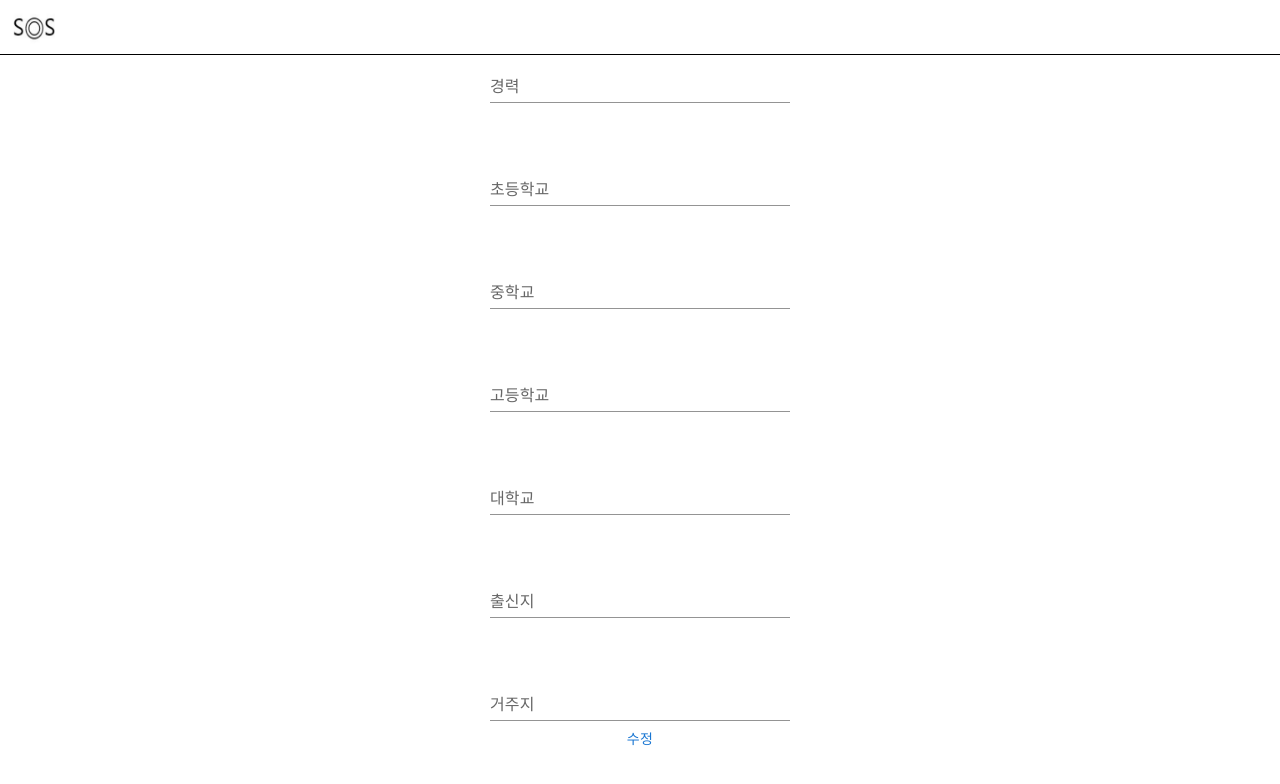
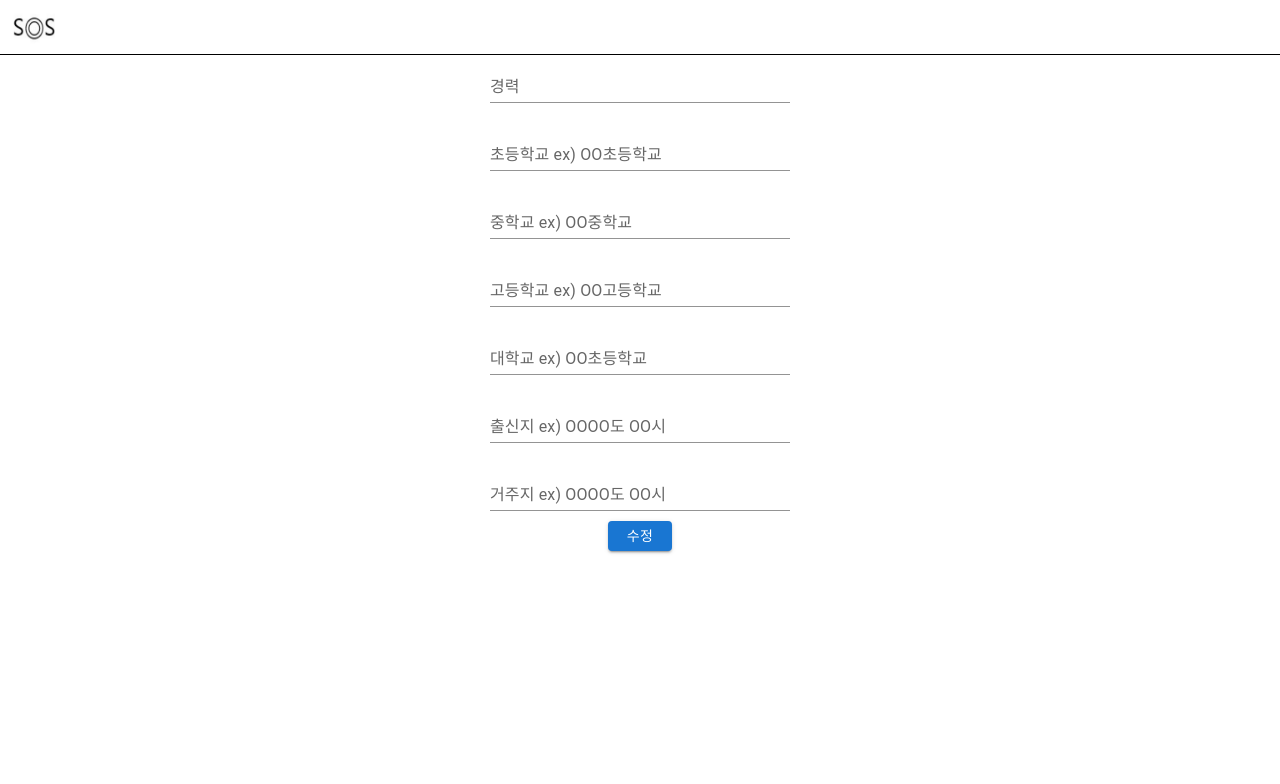
Before and after one commit to bsh01111/SOS_frontend, a React (Create React App) app: page /editProfile in a window 1280 px wide. Shown: the top 784 px of the page. Built offline with nearby package versions, Linux system fonts and the light colour scheme.

Commit message:
feat: 프로필 수정 구현

```diff
--- a/src/mypage/pages/editpost.js
+++ b/src/mypage/pages/editpost.js
@@ -2,7 +2,7 @@ import TopLogo from "../../common/component/TopLogo";
 import { useState } from "react";
 import { useHistory } from "react-router-dom";
 import { Button } from "@mui/material";
-import MypageService from "../service";
+import MyPageService from "../service";
 import * as LocalStorage from "../../lib/localStorage";
 
 const EditPost = () => {
@@ -20,10 +20,7 @@ const EditPost = () => {
   const pageHistory = useHistory();
   const onClickPostButton = async () => {
     if (!validPost()) return;
-
-    console.log(document.getElementById("content").placeholder);
-
-    const response = await MypageService.enrollPost(postInfo);
+    const response = await MyPageService.enrollPost(postInfo);
     pageHistory.push("/myPage");
   };
 
--- a/src/mypage/pages/editprofile.js
+++ b/src/mypage/pages/editprofile.js
@@ -1,9 +1,13 @@
 import TopLogo from "../../common/component/TopLogo";
-import React, { useState } from "react";
+import { useState } from "react";
+import { useHistory } from "react-router-dom";
 import { TextField, Button } from "@mui/material";
+import MyPageService from "../service";
+import * as LocalStorage from "../../lib/localStorage";
 
 const EditProfile = () => {
   const [profileInfo, setProfileInfo] = useState({
+    userId: LocalStorage.getItem("userId"),
     career: "",
     elementrySchool: "",
     middleSchool: "",
@@ -18,6 +22,12 @@ const EditProfile = () => {
     setProfileInfo(profileInfo);
   };
 
+  const pageHistory = useHistory();
+  const onClickEditProfileButton = async () => {
+    const response = await MyPageService.updateProfile(profileInfo);
+    pageHistory.push("/myPage");
+  };
+
   return (
     <>
       <TopLogo />
@@ -26,7 +36,7 @@ const EditProfile = () => {
           <TextField
             id=""
             label="경력"
-            style={styles.inputStyle}
+            style={styles.firstInputStyle}
             variant="standard"
             onChange={(e) => setValue("career", e.target.value)}
           />
@@ -34,8 +44,8 @@ const EditProfile = () => {
         <div>
           <TextField
             id="elementrySchool"
-            label="초등학교"
-            style={styles.inputStyle}
+            label="초등학교 ex) OO초등학교"
+            style={styles.secondInputStyle}
             variant="standard"
             onChange={(e) => setValue("elementrySchool", e.target.value)}
           />
@@ -43,8 +53,8 @@ const EditProfile = () => {
         <div>
           <TextField
             id="middleSchool"
-            label="중학교"
-            style={styles.inputStyle}
+            label="중학교 ex) OO중학교"
+            style={styles.secondInputStyle}
             variant="standard"
             onChange={(e) => setValue("middleSchool", e.target.value)}
           />
@@ -52,8 +62,8 @@ const EditProfile = () => {
         <div>
           <TextField
             id="highSchool"
-            label="고등학교"
-            style={styles.inputStyle}
+            label="고등학교 ex) OO고등학교"
+            style={styles.secondInputStyle}
             variant="standard"
             onChange={(e) => setValue("highSchool", e.target.value)}
           />
@@ -61,8 +71,8 @@ const EditProfile = () => {
         <div>
           <TextField
             id="university"
-            label="대학교"
-            style={styles.inputStyle}
+            label="대학교 ex) OO초등학교"
+            style={styles.secondInputStyle}
             variant="standard"
             onChange={(e) => setValue("university", e.target.value)}
           />
@@ -70,8 +80,8 @@ const EditProfile = () => {
         <div>
           <TextField
             id="originPlace"
-            label="출신지"
-            style={styles.inputStyle}
+            label="출신지 ex) OOOO도 OO시"
+            style={styles.secondInputStyle}
             variant="standard"
             onChange={(e) => setValue("originPlace", e.target.value)}
           />
@@ -79,23 +89,34 @@ const EditProfile = () => {
         <div>
           <TextField
             id="residence"
-            label="거주지"
-            style={styles.inputStyle}
+            label="거주지 ex) OOOO도 OO시"
+            style={styles.secondInputStyle}
             variant="standard"
             onChange={(e) => setValue("residence", e.target.value)}
           />
         </div>
-        <Button>수정</Button>
+        <Button
+          variant="contained"
+          onClick={onClickEditProfileButton}
+          style={styles.editProfileButton}
+        >
+          수정
+        </Button>
       </div>
     </>
   );
 };
 
 const styles = {
-  inputStyle: {
+  firstInputStyle: {
     marginTop: 55,
     width: 300,
   },
+  secondInputStyle: {
+    marginTop: 20,
+    width: 300,
+  },
+  editProfileButton: { marginTop: 10, width: 30, height: 30 },
 };
 
 export default EditProfile;
--- a/src/mypage/service/index.js
+++ b/src/mypage/service/index.js
@@ -25,6 +25,31 @@ const MypageService = () => {
     });
   };
 
+  self.updateProfile = async ({
+    userId,
+    career,
+    elementrySchool,
+    middleSchool,
+    highSchool,
+    university,
+    originPlace,
+    residence,
+  }) => {
+    return await Request({
+      path: `/profile/${userId}`,
+      method: "put",
+      data: {
+        career,
+        elementrySchool,
+        middleSchool,
+        highSchool,
+        university,
+        originPlace,
+        residence,
+      },
+    });
+  };
+
   return self;
 };
 
--- a/src/request/index.js
+++ b/src/request/index.js
@@ -15,7 +15,7 @@ const Request = async ({
     } else if (method === "post") {
       response = await axios.post(path, data, headers);
     } else if (method === "put") {
-      response = await axios.post(path, data, headers);
+      response = await axios.put(path, data, headers);
     } else if (method === "delete") {
       response = await axios.post(path, { data }, headers);
     }
```
